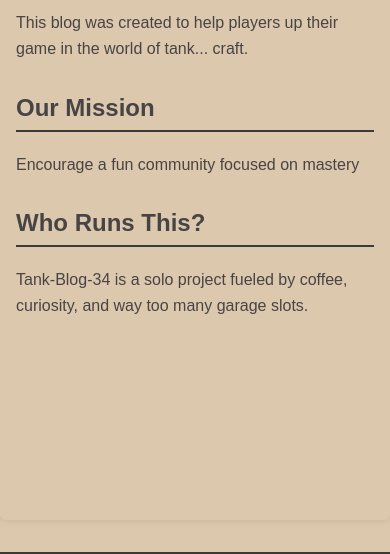
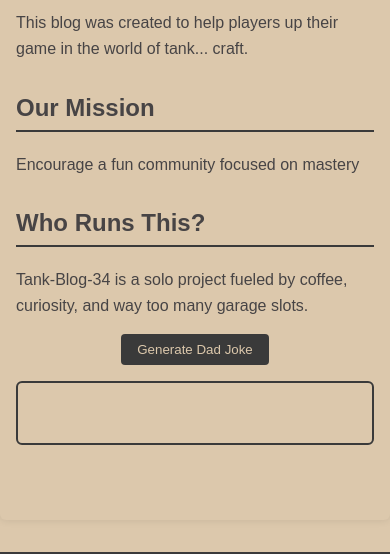
Before and after one commit to Kevin-Schnaubelt-Jr/Tank-Blog-34, a plain HTML site: page pages/about.html in a window 390 px wide. Shown: the part 228-782 px from the top of the page. Drawn offline with Linux system fonts and the light colour scheme.

Commit message:
dad joke added to about

```diff
--- a/pages/about.html
+++ b/pages/about.html
@@ -7,6 +7,7 @@
     <link rel="stylesheet" href="../style.css">
     <link rel="stylesheet" href="../static/about.css">
     <script src="../script.js" defer></script>
+    <script src="../static/about.js" defer></script>
     <title>Tank-Blog-34</title>
 </head>
 <body>
@@ -34,7 +35,13 @@
 
         <h2>Who Runs This?</h2>
         <p>Tank-Blog-34 is a solo project fueled by coffee, curiosity, and way too many garage slots.</p>
+
+        <section class="dad-joke-section">
+            <button id="joke-btn" class="joke-btn">Generate Dad Joke</button>
+            <div id="joke-box" class="joke-box"></div>
+        </section>
     </main>
+
 
     <footer class="minimal-footer">
         <div class="social-icons small">
--- a/static/about.css
+++ b/static/about.css
@@ -27,3 +27,47 @@
     padding: 1.5rem 1rem;
   }
 }
+
+.dad-joke-section {
+  width: 100%;
+  display: flex;
+  flex-direction: column;
+  align-items: center;
+}
+
+.joke-box {
+  width: 100%;
+  min-height: 3.5em;
+  padding: 1rem;
+  margin-top: 1rem;
+  border: 2px solid var(--dark-gray);
+  border-radius: 6px;
+  background-color: var(--tan);
+  color: var(--dark-gray);
+  text-align: center;
+  font-size: 1.1rem;
+  line-height: 1.4;
+  overflow-wrap: break-word;
+  box-sizing: border-box;
+}
+
+@media (max-width: 600px) {
+  .joke-box {
+    font-size: 1rem;
+    min-height: 4em;
+  }
+}
+
+.joke-btn {
+  padding: 0.5rem 1rem;
+  background-color: var(--dark-gray);
+  color: var(--tan);
+  border: none;
+  cursor: pointer;
+  border-radius: 4px;
+}
+
+.joke-btn:disabled {
+  background-color: gray;
+  cursor: not-allowed;
+}
--- /dev/null
+++ b/static/about.js
@@ -0,0 +1,20 @@
+document.addEventListener("DOMContentLoaded", () => {
+  const jokeBtn = document.getElementById("joke-btn");
+  const jokeBox = document.getElementById("joke-box");
+
+  jokeBtn.addEventListener("click", async () => {
+    jokeBtn.disabled = true;
+
+    try {
+      const response = await fetch("https://icanhazdadjoke.com/", {
+        headers: { Accept: "application/json" }
+      });
+      const data = await response.json();
+      jokeBox.textContent = data.joke;
+    } catch (error) {
+      jokeBox.textContent = "Couldn't fetch a joke. Try again!";
+    }
+
+    setTimeout(() => (jokeBtn.disabled = false), 3000);
+  });
+});
```
